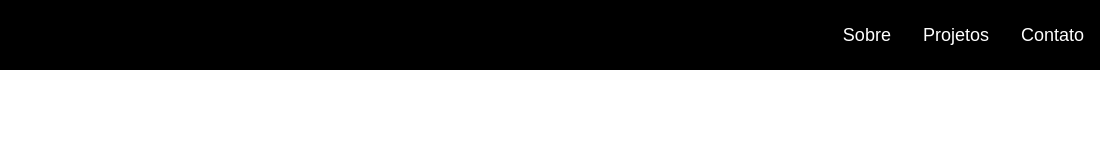
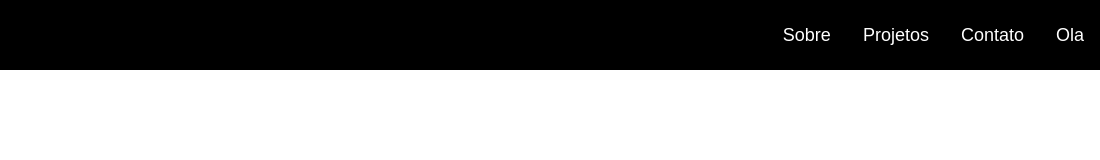
Before and after one commit to Thuuuur/Avancy, a plain HTML site: page Index.html in a window 1280 px wide. Shown: the full height of the page, 180-1280 px from the left. Drawn offline with Linux system fonts and the light colour scheme.

Commit message:
Add files via upload

```diff
--- a/Index.html
+++ b/Index.html
@@ -16,6 +16,7 @@
           <li><a href="#">Sobre</a></li>
           <li><a href="#">Projetos</a></li>
           <li><a href="#">Contato</a></li>
+          <li><a href="#">Ola</a></li>
         </ul>
       </nav>
     </header>
```
